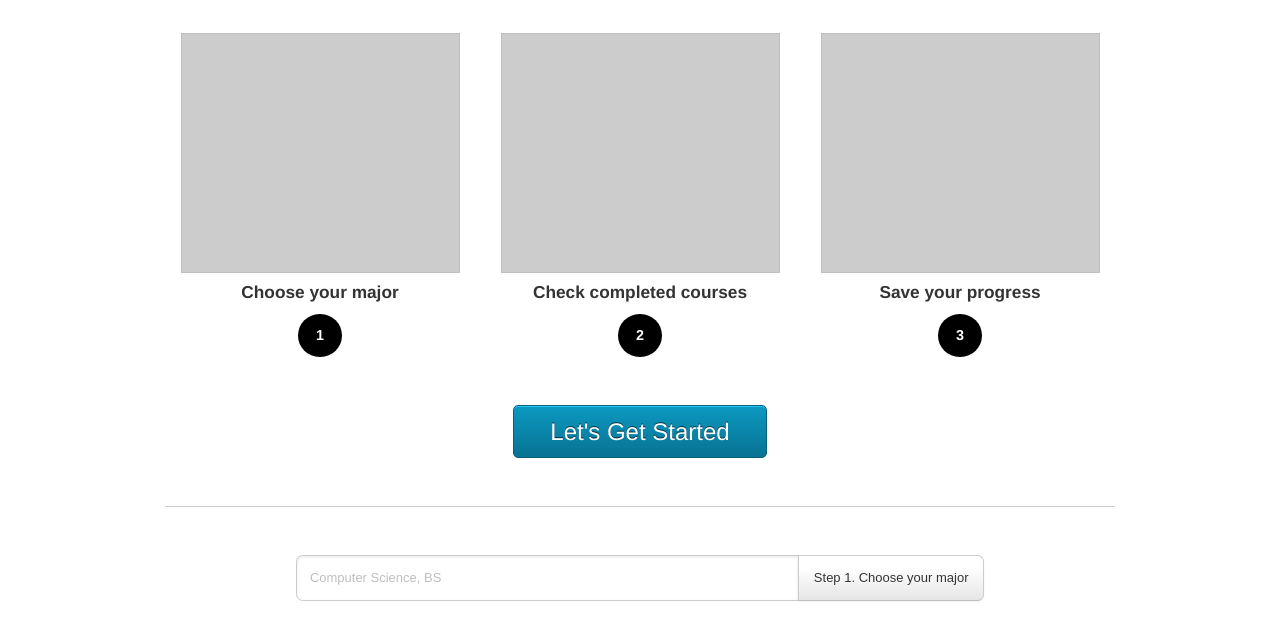
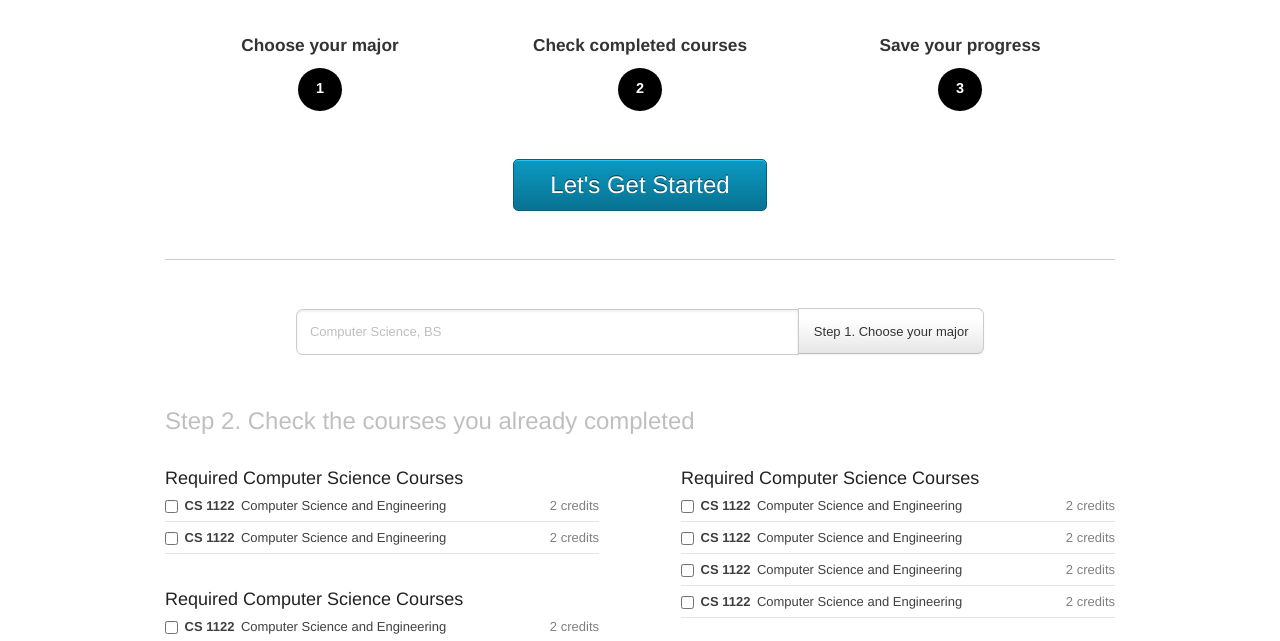
Before and after one commit to avdeveloper/Course-Tracker, a website: page index.html in a window 1280 px wide. Shown: the part 87-728 px from the top of the page. Drawn offline with nearby package versions, Linux system fonts and the light colour scheme.

Commit message:
removed img

```diff
--- a/index.html
+++ b/index.html
@@ -18,15 +18,12 @@
     <section id="guide">
       <ol>
         <li>
-          <img />
           <p>Choose your major</p>
         </li>
         <li>
-          <img />
           <p>Check completed courses</p>
         </li>
         <li>
-          <img />
           <p>Save your progress</p>
         </li>
       </ol>
```
